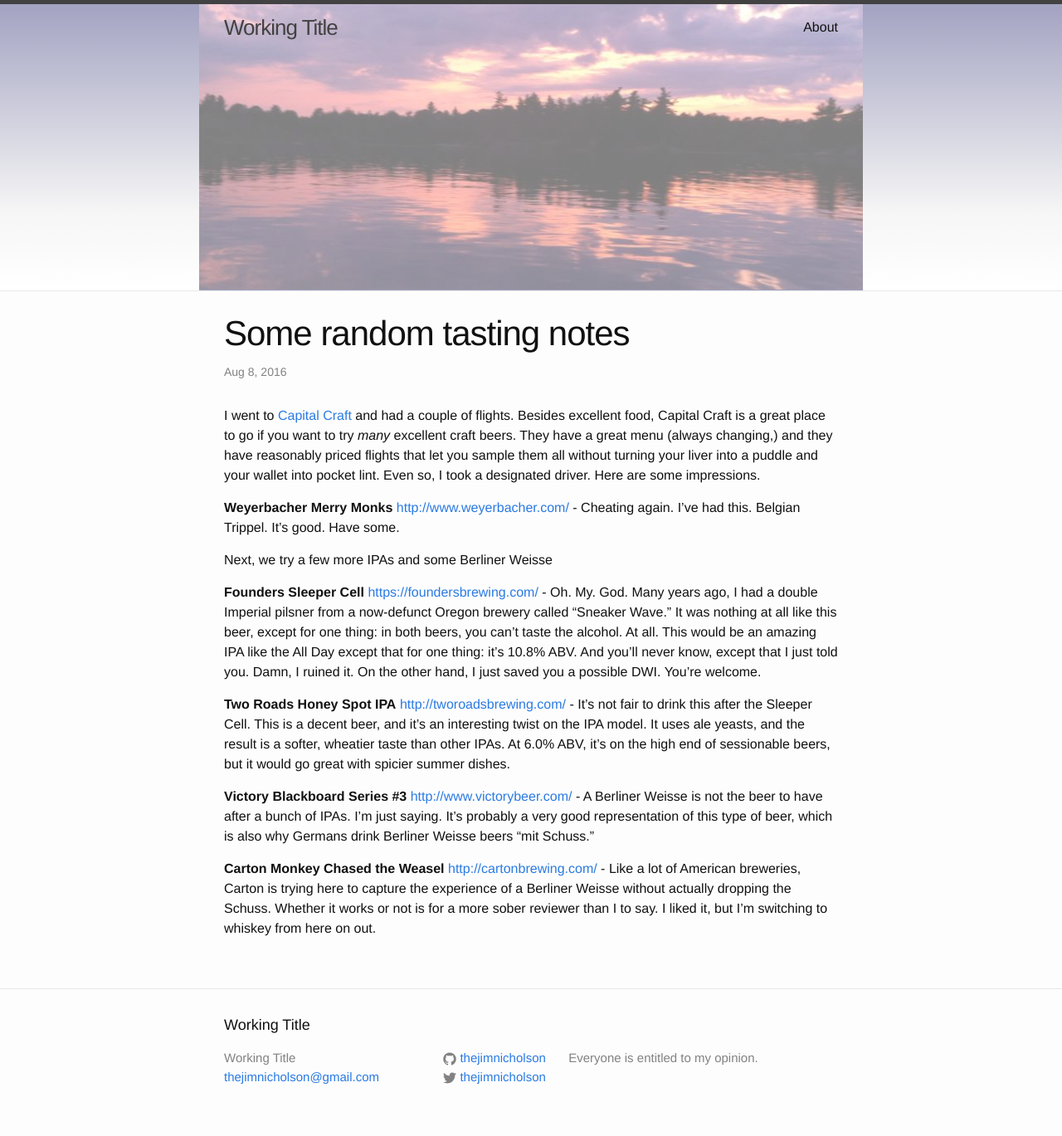
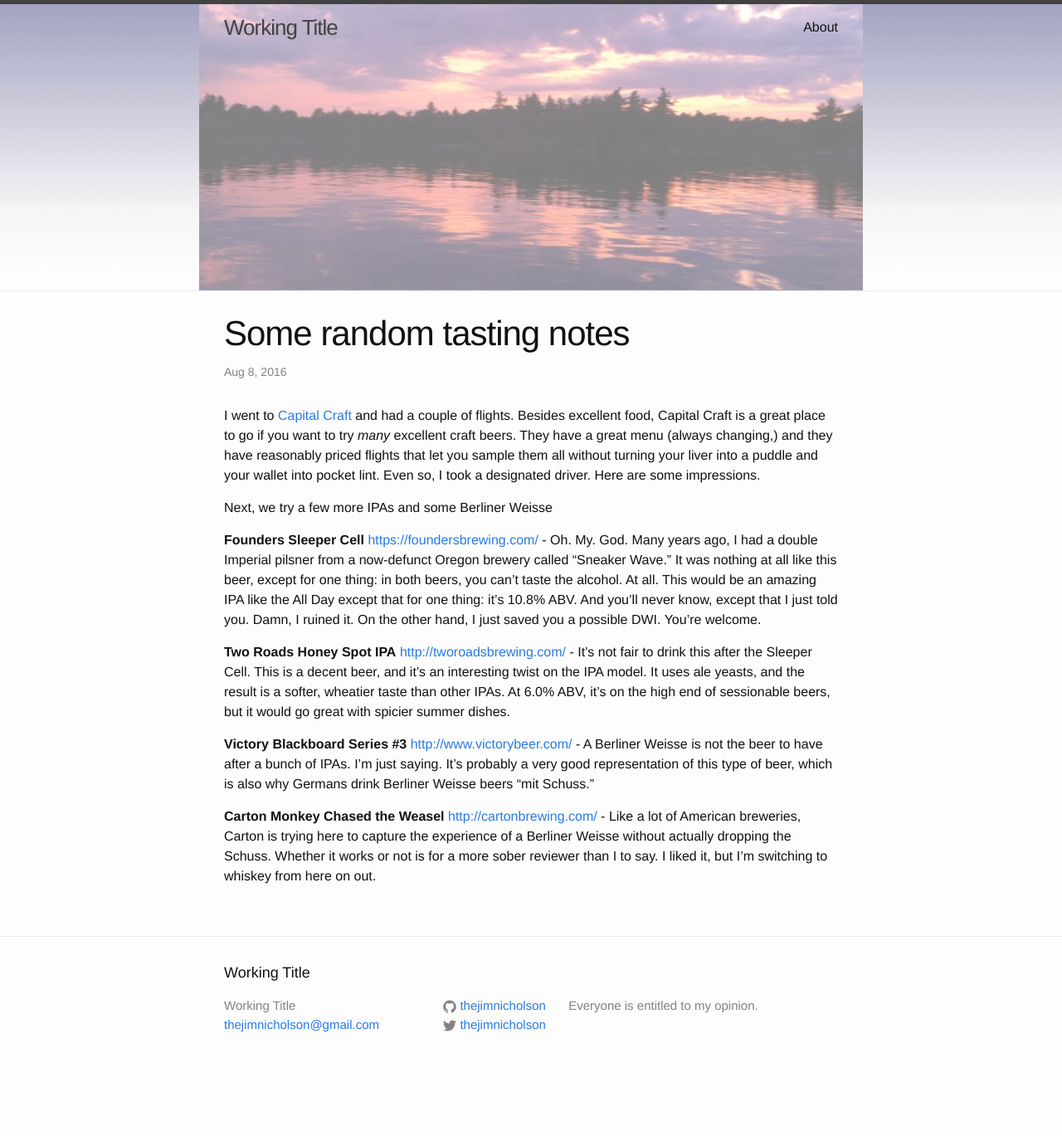
Before and after one commit to thejimnicholson/thejimnicholson.github.io, a Jekyll site: the page built from _posts/2016-08-07-Some-tasting-notes.markdown, in a window 1280 px wide. Shown: the whole page at 83% size. Built offline with Jekyll 4.4.1, drawn with Linux system fonts in a browser that asks for light colours; Markdown is read by kramdown in place of the engine named in the settings; after the commit the page ends 1306 px from its top, so only the background shows below that.

Commit message:
- ‘_posts/#2016-08-07-Some-tasting-notes.markdown#’ - ‘_posts/.#2016-08-07-Some-tasting-notes.markdown’ / ‘_posts/2016-08-07-Some-tasting-notes.markdown’

```diff
--- a/_posts/.#2016-08-07-Some-tasting-notes.markdown
+++ /dev/null
@@ -1 +0,0 @@
-jim@jim-GL752VW.15221:1473674946
--- a/_posts/2016-08-07-Some-tasting-notes.markdown
+++ b/_posts/2016-08-07-Some-tasting-notes.markdown
@@ -13,7 +13,7 @@ I went to [Capital Craft](http://capitalcraftnj.com/) and had a couple of flight
 
 
 
-__Weyerbacher Merry Monks__ <http://www.weyerbacher.com/> - Cheating again. I've had this. Belgian Trippel. It's good. Have some.
+
 
 Next, we try a few more IPAs and some Berliner Weisse
 
```
Also changed, not shown: 1 other file.
